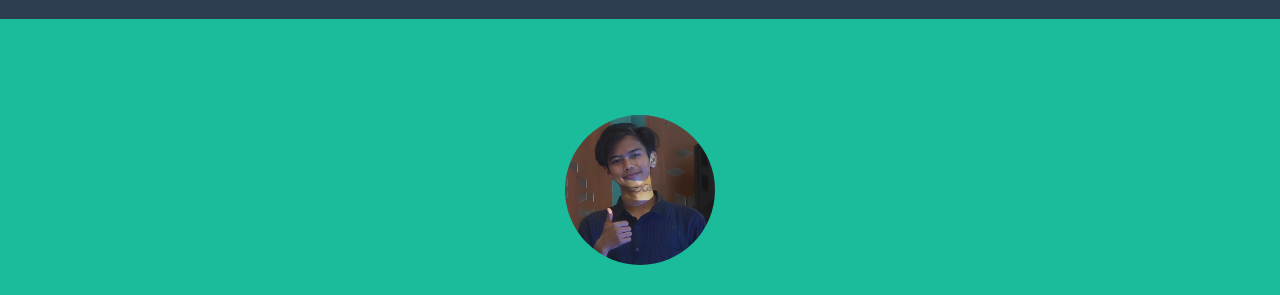
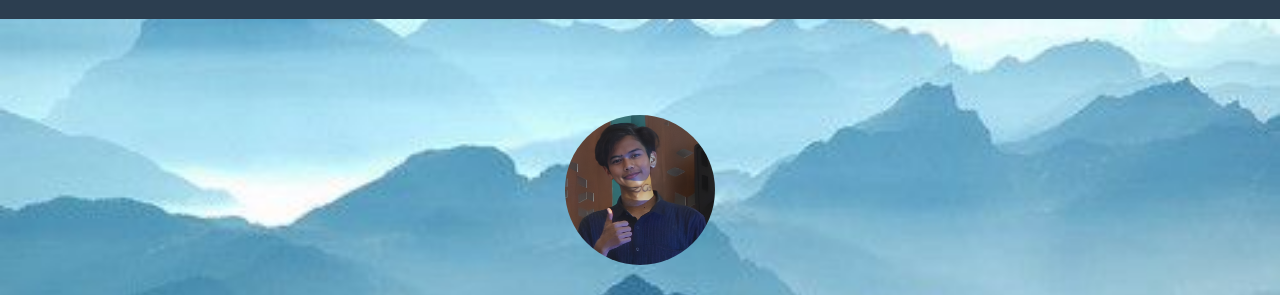
Before and after one commit to dzulqarnaine/dzulqarnaine.github.io, a plain HTML site: page index.html in a window 1280 px wide. Shown: the part 85-380 px from the top of the page. Drawn offline with nearby package versions, Linux system fonts and the light colour scheme; files whose address does not match are found by name.

Commit message:
ketigaaa

```diff
--- a/index.html
+++ b/index.html
@@ -35,7 +35,7 @@
             </div>
         </nav>
         <!-- Masthead-->
-        <header class="masthead bg-primary text-white text-center">
+        <header class="masthead text-white text-center" style="background-image: url('C:/My Portofolio/startbootstrap-freelancer-gh-pages/assets/img/Mountains.jpeg'); background-size: cover; background-position: center;">
             <div class="container d-flex align-items-center flex-column">
                 <!-- Masthead Avatar Image-->
                 <img class="masthead-avatar mb-5" src="assets/img/foto.png" alt="..." style="border-radius: 50%; width: 150px; height: 150px;" />
```
